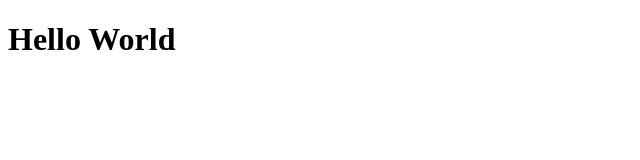
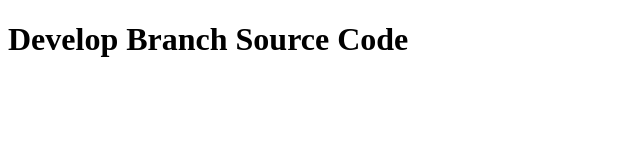
Before and after one commit to FathyRida/web, a plain HTML site: page index.html in a window 1280 px wide. Shown: the whole page, without its empty margins (0-640 px from the left). Drawn offline with Linux system fonts and the light colour scheme.

Commit message:
Update index.html

```diff
--- a/index.html
+++ b/index.html
@@ -7,6 +7,6 @@
     <title>Web App</title>
 </head>
 <body>
-    <h1>Hello World</h1>
+    <h1>Develop Branch Source Code</h1>
 </body>
 </html>
```
